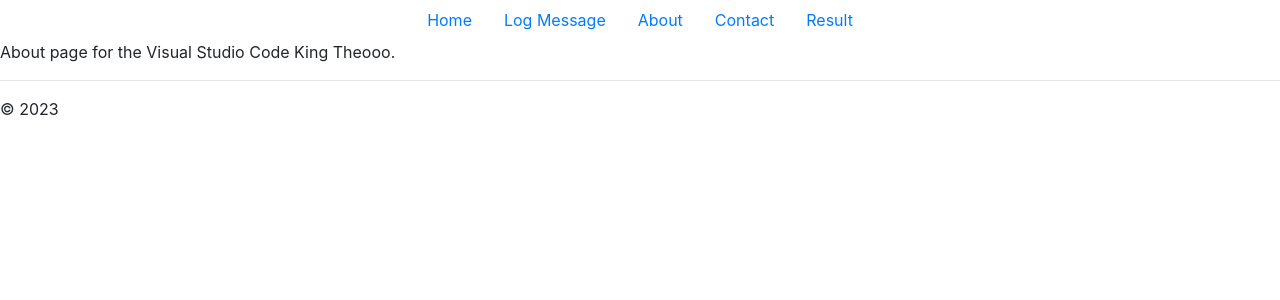
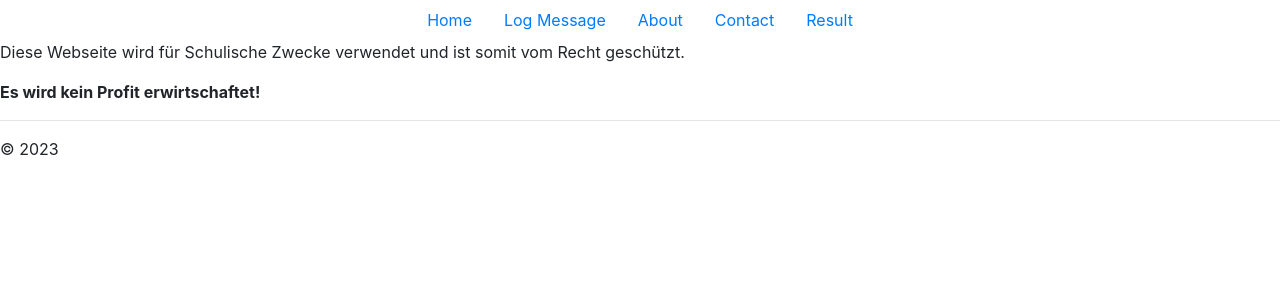
Before and after one commit to phil1110/ITP_2223_Suchagent, a Django app: page /about/ in a window 1280 px wide. Shown: the top 300 px of the page. Run offline with Django 4.2, Linux system fonts and the light colour scheme; parts of the project's set-up code (start-up, migrations or seed data) failed here and were passed over; some libraries are stand-ins or nearby versions.

Commit message:
this is a commit

```diff
--- a/hello/templates/hello/about.html
+++ b/hello/templates/hello/about.html
@@ -3,5 +3,6 @@
 About us
 {% endblock %}
 {% block content %}
-<p>About page for the Visual Studio Code King Theooo.</p>
+<p>Diese Webseite wird für Schulische Zwecke verwendet und ist somit vom Recht geschützt. </p>
+<p><strong>Es wird kein Profit erwirtschaftet!</strong></p>
 {% endblock %}
--- a/hello/urls.py
+++ b/hello/urls.py
@@ -16,5 +16,5 @@ urlpatterns = [
     path("about/", views.about, name="about"),
     path("contact/", views.contact, name="contact"),
     path("log/", views.log_message, name="log"),
-    path("result/", views.result, name="result")
+    path("result/", views.result, name="result"),
 ]
--- a/hello/views.py
+++ b/hello/views.py
@@ -9,7 +9,6 @@ from django.shortcuts import redirect
 from hello.forms import LogMessageForm
 from hello.models import LogMessage
 from django.views.generic import ListView
-from django.utils import simplejson as json
 
 
 class HomeListView(ListView):
```
